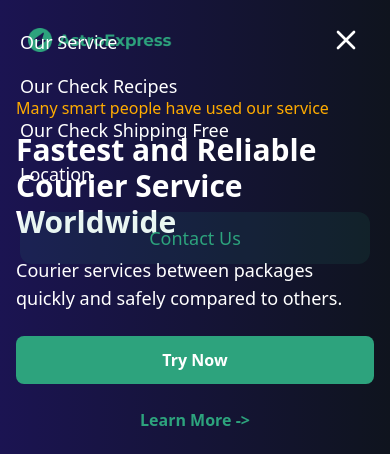
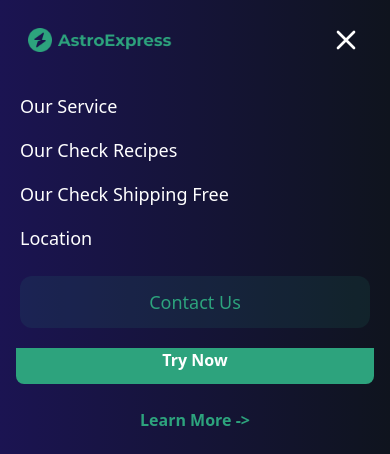
Before and after one commit to TriKeren/AstroExpress, a website: page index.html in a window 390 px wide. Both pictures are taken after a click on the element 346 px from the left and 40 px from the top of the page. Shown: the top 454 px of the page. Drawn offline with nearby package versions, Linux system fonts and the light colour scheme.

Commit message:
navbar ubah

```diff
--- a/index.html
+++ b/index.html
@@ -28,9 +28,9 @@
 <body class="scroll-smooth font-sans">
     <section class="bg-linear-hero max-h-max">
         <div class="w-full flex justify-center sticky left-0 top-0 z-50">
-            <nav class="w-full max-w-screen-xl mx-auto flex py-6 items-center justify-between px-7 md:px-11 lg:px-24 fixed">
+            <nav class="w-full max-w-screen-xl mx-auto flex py-6 items-center justify-between px-7 md:px-11 lg:px-24 fixed bg-linear-hero">
                 <img class="w-36 lg:w-44" src="/image/Logo.png" alt="Logo">
-                <ul id="nav-items" class="hidden md:flex flex-1 justify-center gap-5 lg:gap-5 md:gap-2 items-center text-lg font-normal text-white ">
+                <ul id="nav-items" class="hidden md:flex flex-1 justify-center gap-5 lg:gap-5 md:gap-2 items-center text-lg font-normal text-white">
                     <li><a href="">Our Service</a></li>
                     <li><a href="">Our Check Recipes</a></li>
                     <li><a href="">Our Check Shipping Free</a></li>
@@ -50,7 +50,7 @@
                     </svg>
                 </div>
             </nav>
-            <ul id="mobile-nav" class="hidden absolute top-full left-0 w-full flex flex-col items-start p-5 text-lg font-normal text-white md:hidden z-40">
+            <ul id="mobile-nav" class="hidden fixed top-16 left-0 w-full flex flex-col items-start p-5 text-lg font-normal text-white bg-linear-hero z-40">
                 <li class="w-full py-2"><a href="">Our Service</a></li>
                 <li class="w-full py-2"><a href="">Our Check Recipes</a></li>
                 <li class="w-full py-2"><a href="">Our Check Shipping Free</a></li>
--- a/main.js
+++ b/main.js
@@ -2,9 +2,16 @@ function toggleMenu() {
     const mobileNav = document.getElementById('mobile-nav');
     const hamburgerIcon = document.getElementById('hamburger-icon');
     const closeIcon = document.getElementById('close-icon');
-    mobileNav.classList.toggle('hidden');
-    hamburgerIcon.classList.toggle('hidden');
-    closeIcon.classList.toggle('hidden');
+
+    if (mobileNav.classList.contains('hidden')) {
+        mobileNav.classList.remove('hidden');
+        hamburgerIcon.classList.add('hidden');
+        closeIcon.classList.remove('hidden');
+    } else {
+        mobileNav.classList.add('hidden');
+        hamburgerIcon.classList.remove('hidden');
+        closeIcon.classList.add('hidden');
+    }
 }
 
 document.addEventListener("DOMContentLoaded", function() {
```
